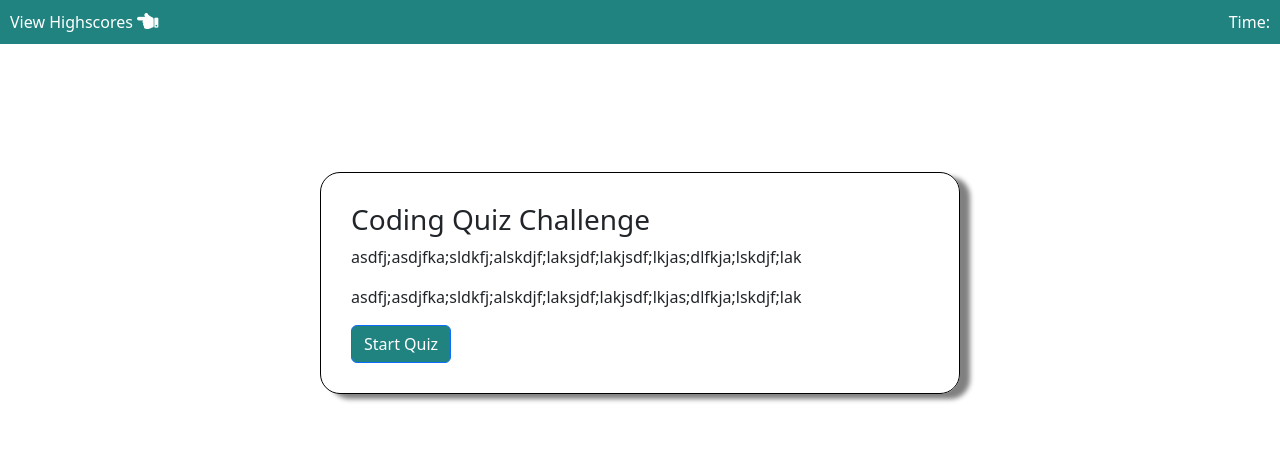
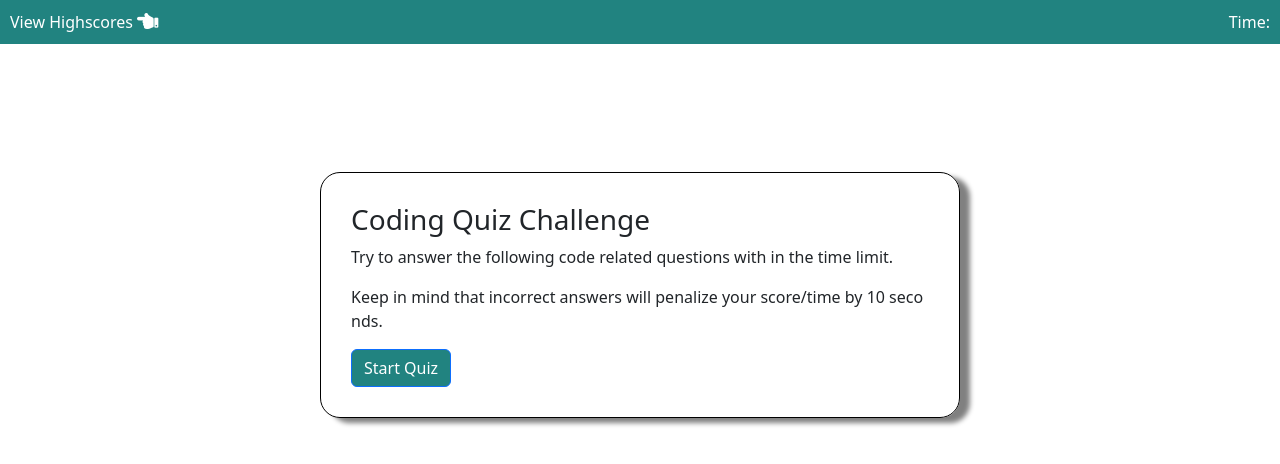
Before and after one commit to mgopal0001/JavaScript-Quiz-Project, a plain HTML site: page index.html in a window 1280 px wide. Drawn offline with nearby package versions, Linux system fonts and the light colour scheme.

Commit message:
minor chages added appropriate text for main page

```diff
--- a/index.html
+++ b/index.html
@@ -25,14 +25,14 @@
         </nav>
         </div>
     </header>
-    <main>
-        <div class="heading"><h3>Coding Quiz Challenge</h3></div>
-        <div class="description">
-            <p>asdfj;asdjfka;sldkfj;alskdjf;laksjdf;lakjsdf;lkjas;dlfkja;lskdjf;lak</p>
-            <p>asdfj;asdjfka;sldkfj;alskdjf;laksjdf;lakjsdf;lkjas;dlfkja;lskdjf;lak</p>
+    <main id="main">
+        <div class="heading"><h3 id="heading">Coding Quiz Challenge</h3></div>
+        <div class="description" id="description">
+            <p>Try to answer the following code related questions with in the time limit.</p>
+            <p>Keep in mind that incorrect answers will penalize your score/time by 10 seconds.</p>
 
         </div>
-        <div class="button btn btn-primary">Start Quiz</div>
+        <div class="button" id="button"><button class="btn btn-primary" onclick="startQuiz()">Start Quiz</button></div>
     </main>
     <script src="assets/script.js"></script>
 </body>
```
